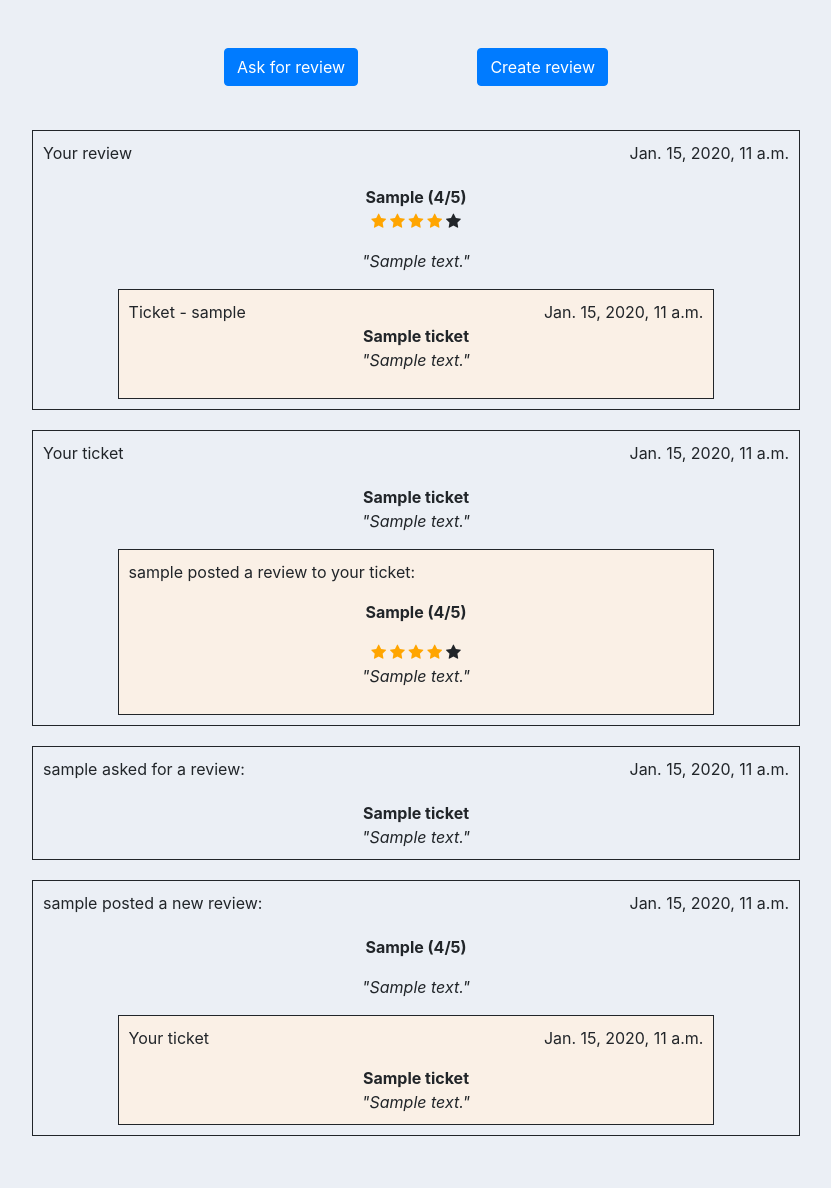
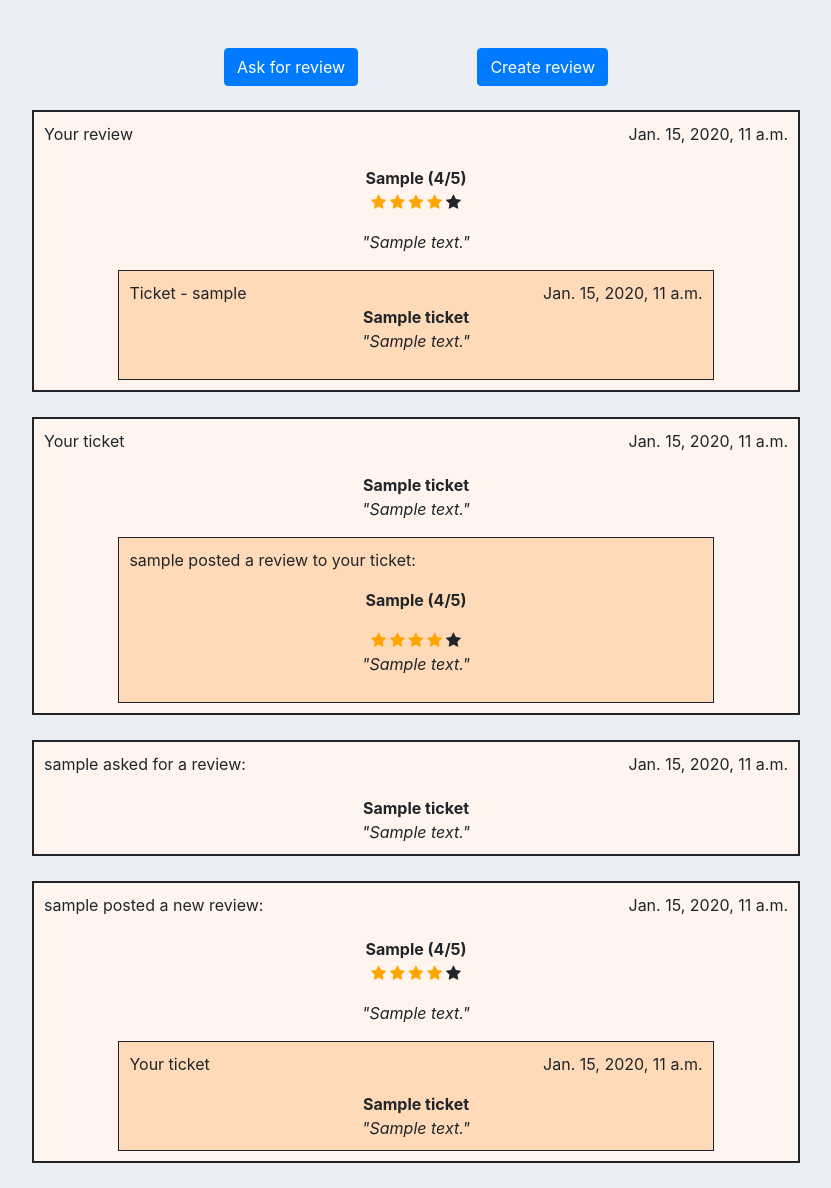
Before and after one commit to Alexandremerancienne/LITReview, a Django app: page / in a window 1280 px wide. Shown: the part 61-1249 px from the top of the page, without its empty margins (224-1055 px from the left). Before the commit the page ends 1197 px from the top, so only its background shows below. Run offline with Django 3.2, Linux system fonts and the light colour scheme; a user stored in the database is signed in; tables that the repository leaves empty hold one stand-in row (values such as "Sample post"); some libraries are stand-ins or nearby versions.

Commit message:
Unanswered tickets added to homepage with Modify button

```diff
--- a/accounts/templates/accounts/homepage.html
+++ b/accounts/templates/accounts/homepage.html
@@ -158,11 +158,19 @@
 
       {% elif post.content_type == "UNANSWERED_TICKET" %}
         <div class="main-publication">
-          {{post.user}} asked for a review:
+          {% if post.user == request.user %}
+            Your ticket:
+          {% else %}
+            {{post.user}} asked for a review:
+          {% endif %}
           <div class="publication-date">{{ post.time_created }}</div>
           <div class="main-publication-title">{{post.title}}</div>
-          <div class="main-publication-body">"{{post.description}}"</div>
-          <a class="btn btn-primary" href="" >Create review</a>
+          {% if post.description %}
+            <div class="main-publication-body">"{{ post.description }}"</div></p>
+          {% else %}
+            <div class="main-publication-body">No description</div></p>
+          {% endif %}
+          <a class="btn btn-primary" href="" >Unanswered ticket</a>
         </div>
 
       {% elif post.content_type == "ANSWERED_TICKET" %}
@@ -177,7 +185,30 @@
         <div class="main-publication">
           <p>{{post.user}} posted a new review:
           <div class="publication-date">{{ post.time_created }}</div>
-          <div class="main-publication-title"><p>{{post.headline}}  ({{ post.rating }}/5)</p></div>
+          <div class="main-publication-title">
+            <p>{{ post.headline }} ({{ post.rating }}/5)<br/>
+
+            {% with score=post.rating remaining_points=5|sub:post.rating %}
+
+                <!-- Yellow Stars added to rating -->
+
+                {% with ''|center:score as yellow_stars %}
+                  {% for _ in yellow_stars %}
+                      <span class="fa fa-star checked"></span>
+                  {% endfor %}
+                {% endwith %}
+
+                <!-- Black Stars added to rating -->
+
+                {% with ''|center:remaining_points as black_stars %}
+                  {% for _ in black_stars %}
+                    <span class="fa fa-star"></span>
+                  {% endfor %}
+                {% endwith %}
+
+            {% endwith %}
+          </div>
+
           {% if post.body %}
             <div class="main-publication-body">"{{post.body}}"</div>
           {% endif %}</p>
--- a/accounts/views.py
+++ b/accounts/views.py
@@ -24,12 +24,17 @@
     followed_users = [relation.followed_user for relation in UserFollows.objects.filter(user=request.user)]
     followed_tickets_list = [ticket for ticket in Ticket.objects.filter(user__in=followed_users)]
     reviews_tickets_list = [review.ticket for review in Review.objects.all()]
+
     answered_tickets_list = [ticket for ticket in followed_tickets_list if ticket in reviews_tickets_list]
     followed_answered_tickets = Ticket.objects.filter(title__in=answered_tickets_list)
-    unanswered_tickets_list = [ticket for ticket in followed_tickets_list if ticket not in reviews_tickets_list]
-    followed_unanswered_tickets = Review.objects.filter(ticket__in=unanswered_tickets_list)
+    answered_tickets = followed_answered_tickets.annotate(content_type=Value('ANSWERED_TICKET', CharField()))
+
+    my_unanswered_tickets = [ticket for ticket in user_tickets if ticket not in reviews_tickets_list]
+    unanswered_followed_tickets = [ticket for ticket in followed_tickets_list if ticket not in reviews_tickets_list]
+    unanswered_followed_tickets.extend(my_unanswered_tickets)
+    followed_unanswered_tickets = Ticket.objects.filter(title__in=unanswered_followed_tickets)
     unanswered_tickets = followed_unanswered_tickets.annotate(content_type=Value('UNANSWERED_TICKET', CharField()))
-    answered_tickets = followed_answered_tickets.annotate(content_type=Value('ANSWERED_TICKET', CharField()))
+
     followed_users_reviews = Review.objects.filter(user__in=followed_users)
     followed_reviews = followed_users_reviews.annotate(content_type=Value('FOLLOWED_REVIEW', CharField()))
     posts = sorted(
--- a/static/css/accounts_homepage.css
+++ b/static/css/accounts_homepage.css
@@ -47,10 +47,10 @@
     position:relative;
     width:60%;
     margin:auto;
-    border:1px solid;
+    border:2px solid;
     padding:10px 10px;
-    margin-bottom:20px;
-    margin-top:20px;
+    margin-bottom:25px;
+    background-color:#FFF5EE;
 }
 
 .main-publication-title{
@@ -70,7 +70,7 @@
     margin:auto;
     border:0.5px solid;
     padding:10px 10px;
-    background-color:#FAF0E6;
+    background-color:#FFDAB9;
 }
 
 .secondary-publication-title{
```
